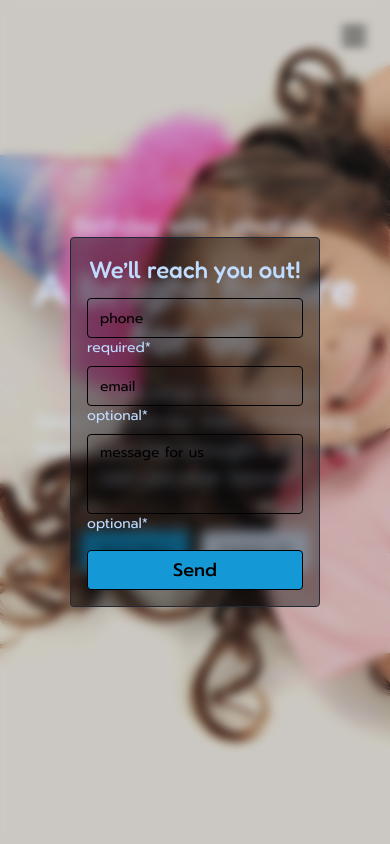
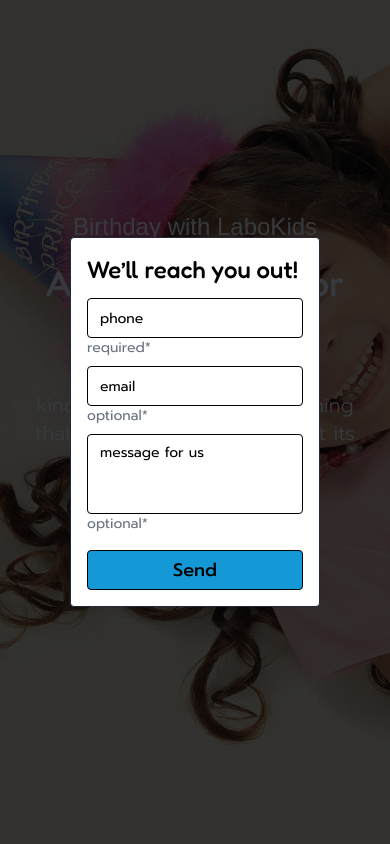
Before and after one commit to exelimpichment/labokids, a Next.js app: page /party in a window 390 px wide. Both pictures are taken after a click on the button "Contact Us". Shown: the top 844 px of the page. Built offline with nearby package versions, Linux system fonts and the light colour scheme; a web font is replaced by a local one.

Commit message:
contact us recreated

```diff
--- a/package.json
+++ b/package.json
@@ -9,7 +9,10 @@
     "lint": "next lint"
   },
   "dependencies": {
+    "@emotion/react": "^11.11.1",
+    "@emotion/styled": "^11.11.0",
     "@headlessui/react": "^1.7.17",
+    "@mui/material": "^5.14.14",
     "@radix-ui/react-accordion": "^1.1.2",
     "@radix-ui/react-dialog": "^1.0.5",
     "@radix-ui/react-navigation-menu": "^1.1.4",
--- a/src/app/bilingual2/page.tsx
+++ /dev/null
@@ -1,21 +0,0 @@
-import Image from 'next/image';
-import heroImage from '@/public/bilingualHero.jpg';
-
-const Bilingual2 = () => {
-  return (
-    <div className="h-screen">
-      <div className="absolute -z-10 h-full w-full">
-        <Image
-          src={heroImage}
-          layout="fill"
-          objectFit="cover"
-          quality={100}
-          alt="tst"
-        />
-      </div>
-      <div> Some overlay things go in here </div>
-    </div>
-  );
-};
-
-export default Bilingual2;
--- a/src/app/common/buttonsHero.tsx
+++ b/src/app/common/buttonsHero.tsx
@@ -2,15 +2,14 @@
 
 import { Button } from '@/components/ui/button';
 import { useGlobalContext } from '../context/globalContext';
+import ContactUsDialog from './contactUsDialog/contactUsDialog';
 
 interface IButtonsHero {
   buttonsPosition?: string;
 }
 
 const ButtonsHero: React.FC<IButtonsHero> = ({ buttonsPosition = 'start' }) => {
-  const { contactUsDialogOpen, setContactUsDialog, scrollToTopics } =
-    useGlobalContext();
-  console.log('render');
+  const { setContactUsDialog, scrollToTopics } = useGlobalContext();
 
   return (
     <div
@@ -32,6 +31,7 @@ const ButtonsHero: React.FC<IButtonsHero> = ({ buttonsPosition = 'start' }) => {
       >
         Contact Us
       </Button>
+      <ContactUsDialog />
     </div>
   );
 };
--- a/src/app/common/contactUsDialog/contactUsDialog.tsx
+++ b/src/app/common/contactUsDialog/contactUsDialog.tsx
@@ -1,124 +1,23 @@
 'use client';
-import { Input } from '@/components/ui/input';
-import { Textarea } from '@/components/ui/textarea';
 
-import { Fragment } from 'react';
-import { Dialog, Transition } from '@headlessui/react';
+import Modal from '@mui/material/Modal';
+import * as React from 'react';
 import { useGlobalContext } from '../../context/globalContext';
-import ContactUsDialogSendButton from '../ContactUsDialogSendButton';
-import { titleFont } from '../fonts';
-import { Toaster } from 'sonner';
+import Form from './form';
 
 const ContactUsDialog = () => {
   const { contactUsDialogOpen, setContactUsDialog } = useGlobalContext();
   return (
-    <Transition.Root show={contactUsDialogOpen} as={Fragment}>
-      <Dialog
-        as="div"
-        className="relative z-50"
-        onClose={() => setContactUsDialog(false)}
-      >
-        <Transition.Child
-          as={Fragment}
-          enter="ease-out duration-300"
-          enterFrom="opacity-0"
-          enterTo="opacity-100"
-          leave="ease-in duration-200"
-          leaveFrom="opacity-100"
-          leaveTo="opacity-0"
-        >
-          <div
-            className="fixed inset-0"
-            aria-hidden="true"
-            style={{ backdropFilter: 'blur(5px)' }}
-          />
-        </Transition.Child>
-
-        <div className="fixed inset-0 z-10 overflow-y-auto">
-          <div
-            className="
-              flex
-              min-h-full
-              items-center
-              justify-center
-              p-4
-              text-center
-              sm:p-0
-            "
-          >
-            <Transition.Child
-              as={Fragment}
-              enter="ease-out duration-300"
-              enterFrom="opacity-0 translate-y-4 sm:translate-y-0 sm:scale-95"
-              enterTo="opacity-100 translate-y-0 sm:scale-100"
-              leave="ease-in duration-200"
-              leaveFrom="opacity-100 translate-y-0 sm:scale-100"
-              leaveTo="opacity-0 translate-y-4 sm:translate-y-0 sm:scale-95"
-            >
-              <Dialog.Panel
-                style={{ backdropFilter: 'blur(5px)' }}
-                className="mx-auto flex h-[370px] w-[250px] max-w-sm flex-col justify-between rounded border border-gray-800 bg-black/40 p-4"
-              >
-                <Dialog.Title
-                  className={`${titleFont.className} pb-3 text-2xl text-blue-200`}
-                >
-                  We&rsquo;ll reach you out!
-                </Dialog.Title>
-                <div>
-                  <Input type="text" className="rounded" placeholder="phone" />
-                  <p className="mb-2 text-left text-sm text-blue-200">
-                    required*
-                  </p>
-                </div>
-                <div>
-                  <Input type="email" className="rounded" placeholder="email" />
-                  <p className="mb-2 text-left text-sm text-blue-200">
-                    optional*
-                  </p>
-                </div>
-
-                <div>
-                  <Textarea
-                    className="resize-none rounded"
-                    placeholder="message for us"
-                  />
-                  <p className="mb-4 text-left text-sm text-blue-200">
-                    optional*
-                  </p>
-                  <ContactUsDialogSendButton />
-                </div>
-              </Dialog.Panel>
-            </Transition.Child>
-          </div>
-        </div>
-      </Dialog>
-    </Transition.Root>
+    <Modal
+      open={contactUsDialogOpen}
+      onClose={() => setContactUsDialog(false)}
+      aria-labelledby="modal-modal-title"
+      aria-describedby="modal-modal-description"
+      className="flex h-screen w-screen items-center justify-center "
+    >
+      <Form />
+    </Modal>
   );
 };
 
 export default ContactUsDialog;
-
-// {/* <Dialog
-//   open={contactUsDialogOpen}
-//   onClose={() => setContactUsDialog(false)}
-//   className="relative z-50"
-// >
-//   {/* The backdrop, rendered as a fixed sibling to the panel container */}
-//   <div
-//     className="cha fixed inset-0"
-//     aria-hidden="true"
-//     style={{ backdropFilter: 'blur(5px)' }}
-//   >
-//     {/* Apply a backdrop filter for the blurred background with less intensity */}
-//   </div>
-
-//   {/* Full-screen container to center the panel */}
-//   <div className="fixed inset-0 flex w-screen items-center justify-center p-4">
-//     {/* The actual dialog panel  */}
-//     <Dialog.Panel className="mx-auto max-w-sm rounded bg-white">
-//       <Dialog.Title>Complete your order</Dialog.Title>
-
-//       {/* ... */}
-//     </Dialog.Panel>
-//   </div>
-// </Dialog>; */}
--- /dev/null
+++ b/src/app/common/contactUsDialog/form.tsx
@@ -0,0 +1,34 @@
+import ContactUsDialogSendButton from '../ContactUsDialogSendButton';
+import { titleFont } from '../fonts';
+import { Input } from '@/components/ui/input';
+import { Textarea } from '@/components/ui/textarea';
+import { Toaster } from 'sonner';
+
+const Form = () => {
+  return (
+    <div className=" flex h-[370px] w-[250px]  flex-col justify-between rounded border border-gray-800 bg-white p-4">
+      <h2 className={`${titleFont.className} pb-3 text-2xl text-black`}>
+        We&rsquo;ll reach you out!
+      </h2>
+      <div>
+        <Input type="text" className="rounded" placeholder="phone" />
+        <p className="mb-2 text-left text-sm text-gray-500">required*</p>
+      </div>
+      <div>
+        <Input type="email" className="rounded" placeholder="email" />
+        <p className="mb-2 text-left text-sm text-gray-500">optional*</p>
+      </div>
+
+      <div>
+        <Textarea
+          className="resize-none rounded"
+          placeholder="message for us"
+        />
+        <p className="mb-4 text-left text-sm text-gray-500">optional*</p>
+        <ContactUsDialogSendButton />
+      </div>
+    </div>
+  );
+};
+
+export default Form;
--- a/src/app/common/pageHero.tsx
+++ b/src/app/common/pageHero.tsx
@@ -50,7 +50,7 @@ const PageHero: React.FC<IPageHero> = ({
                 {kidFontText}
               </p>
               <h1
-                className={`${titleFont.className} pb-5 text-5xl text-blue-100 lg:pb-5 `}
+                className={`${titleFont.className} pb-5 text-4xl text-blue-100 lg:pb-5 xl:text-5xl`}
               >
                 {header}
               </h1>
--- a/src/app/navbar/mobileNav/mobileNav.tsx
+++ b/src/app/navbar/mobileNav/mobileNav.tsx
@@ -4,11 +4,18 @@ import { Sheet, SheetContent, SheetTrigger } from '@/components/ui/sheet';
 import { Menu, Phone, PhoneCall } from 'lucide-react';
 import NavbarLinkList from './mobileNavbarLinkList';
 import Link from 'next/link';
+import React, { useState } from 'react';
+import { Menu as HeadlessUiMenu } from '@headlessui/react';
 
 const MobileNav = () => {
   return (
-    <>
-      <div className="absolute right-5 top-5 z-20 cursor-pointer lg:hidden">
+    <div className="absolute right-5 top-5 z-20 cursor-pointer lg:hidden"></div>
+  );
+};
+
+export default MobileNav;
+
+/* <div className="absolute right-5 top-5 z-20 cursor-pointer lg:hidden">
         <Menu size={32} />
       </div>
       <nav className="absolute right-5 top-5 z-20 lg:hidden">
@@ -28,9 +35,4 @@ const MobileNav = () => {
             </SheetContent>
           </Sheet>
         </div>
-      </nav>
-    </>
-  );
-};
-
-export default MobileNav;
+      </nav> */
```
Also changed, not shown: 1 other file (tests, documents, lock files or other folders).
